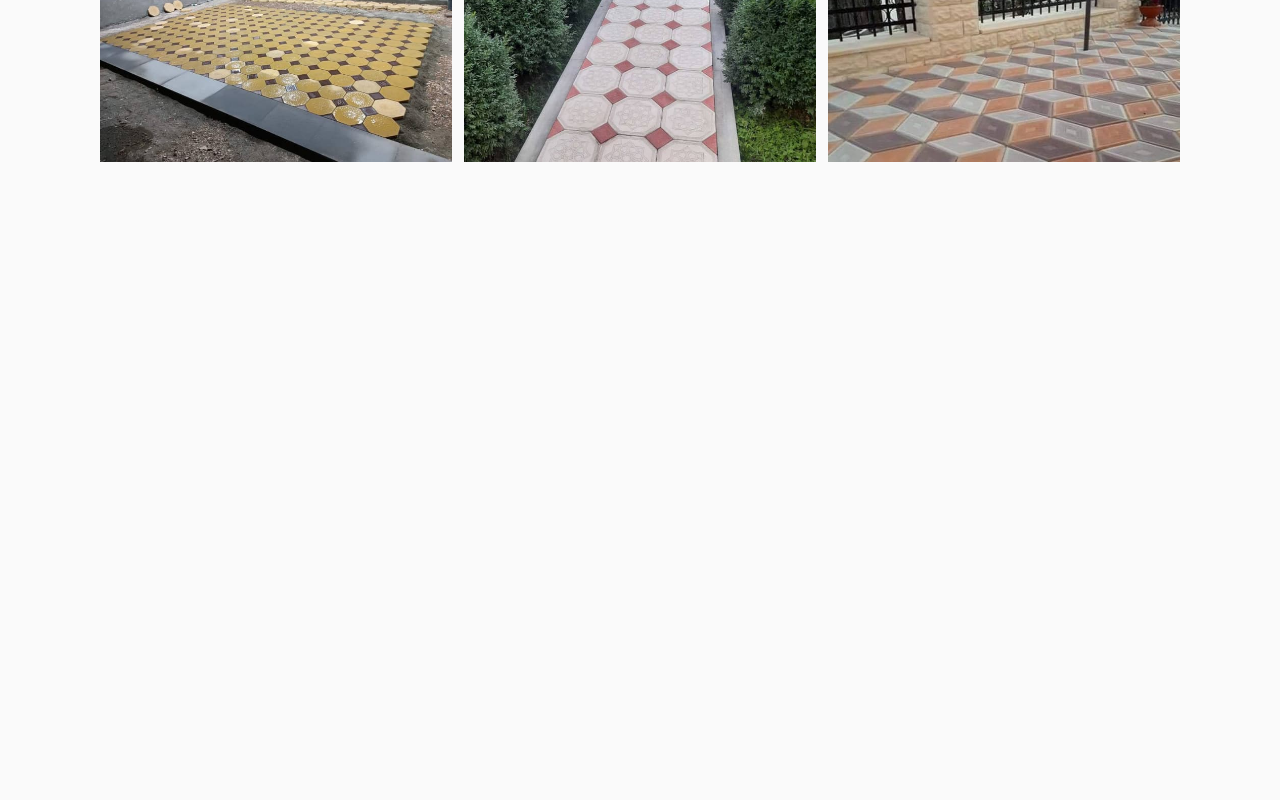
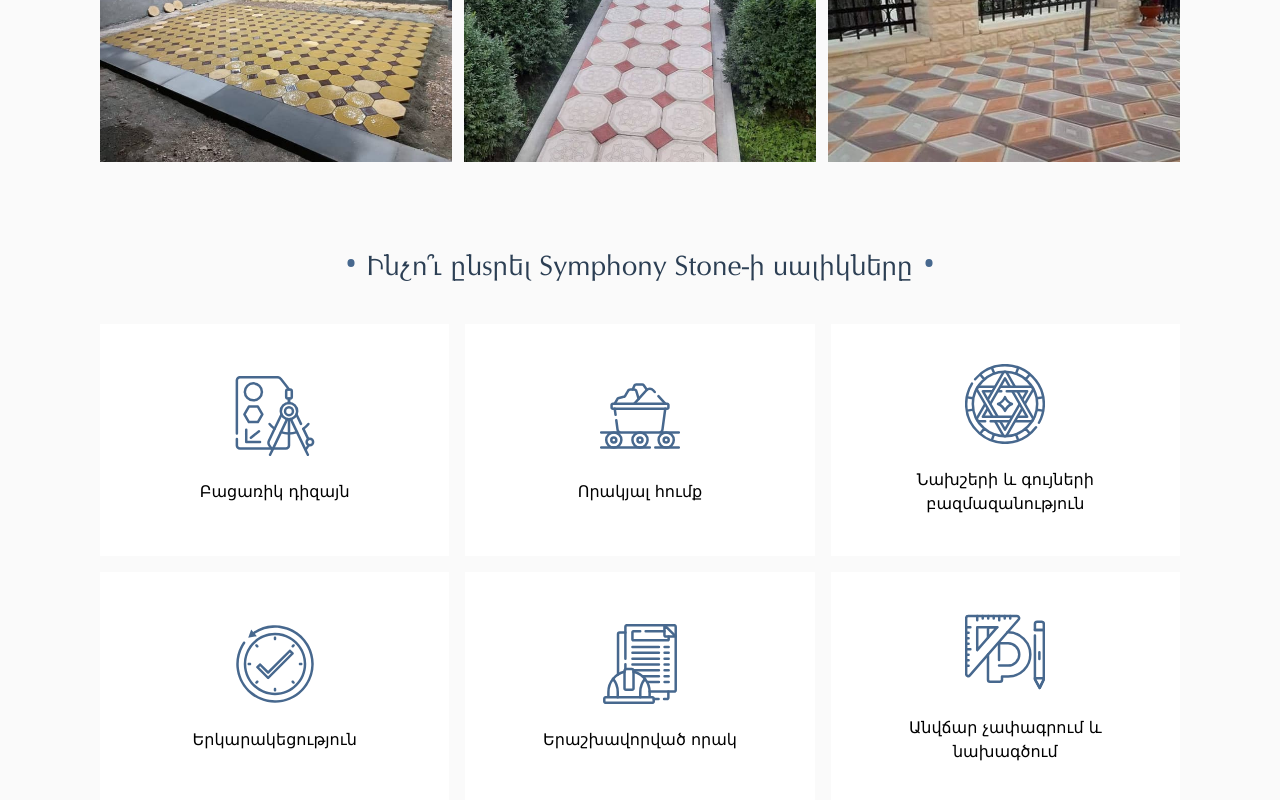
Before and after one commit to ArtyomArtenyan/SymphonyStones, a React (Vite) app: page / in a window 1280 px wide. Shown: the part 1640-2440 px from the top of the page. Before the commit the page ends 1802 px from the top, so only its background shows below. Built offline with nearby package versions, Linux system fonts and the light colour scheme.

Commit message:
Finish WhySymphonyStone Section:delete some features in iconsButton component and add som features in Header and Start working on ContactUs Section

```diff
--- a/src/components/common/Dot/Dot.jsx
+++ b/src/components/common/Dot/Dot.jsx
@@ -3,7 +3,7 @@ import dot from '../../../assets/svgs/icons//elipse.svg';
 const Dot = () => {
 	return (
 		<div>
-			<img alt='elipse' src={dot} />
+			<img alt='elipse' width='8' height='8' src={dot} />
 		</div>
 	);
 };
--- a/src/components/common/IconsButton/IconsButton.jsx
+++ b/src/components/common/IconsButton/IconsButton.jsx
@@ -6,11 +6,9 @@ const IconsButton = ({ image, href }) => {
 
 	return (
 		<div>
-			<div className='flex items-center  w-10 h-10 border-none rounded-full justify-center bg-primaryLightBlue'>
-				<a href={href} target='blank'>
-					<img src={image} alt={imgName[imgName.length - 1]} />
-				</a>
-			</div>
+			<a href={href} target='blank'>
+				<img src={image} alt={imgName[imgName.length - 1]} />
+			</a>
 		</div>
 	);
 };
--- /dev/null
+++ b/src/components/common/WhySymphonyStone/WhySymphonyStoneSection.jsx
@@ -0,0 +1,36 @@
+import React from 'react';
+import {
+	Why_Symphony_Stone_Section,
+	Why_Symphony_Stone_Section_title,
+} from '../../../dataBase/data';
+import Dot from '../Dot/Dot';
+import IconsButton from '../IconsButton/IconsButton';
+
+const WhySymphonyStoneSection = () => {
+	return (
+		<div>
+			<div className='px-[240px] my-20 flex flex-col gap-10 max-w-2xl-1440:px-[100px] max-w-xl-1024:px-10  max-w-xl-1024:my-10 max-w-ss-480:px-5 '>
+				<div className='flex justify-center items-center gap-3 w-full h-[42px] max-w-xl-1024:h-9'>
+					<Dot />
+					<h1 className='font-ArmOmega text-[28px] text-center text-primaryDarkBlue leading-none max-w-xl-1024:text-[24px] max-w-ss-480:text-xl'>
+						{Why_Symphony_Stone_Section_title}
+					</h1>
+					<Dot />
+				</div>
+				<div className='grid grid-cols-3 gap-4 max-w-xl-1024:grid-cols-2 max-w-ss-480:grid-cols-1'>
+					{Why_Symphony_Stone_Section.map((ele, i) => (
+						<div
+							key={ele.id}
+							className='flex justify-center items-center flex-col py-10 px-6 bg-white gap-6'
+						>
+							<IconsButton image={ele.icon} />
+							<p className='text-center'>{ele.description}</p>
+						</div>
+					))}
+				</div>
+			</div>
+		</div>
+	);
+};
+
+export default WhySymphonyStoneSection;
--- a/src/components/layout/Header/Header.jsx
+++ b/src/components/layout/Header/Header.jsx
@@ -1,12 +1,35 @@
 import React from 'react';
 import {
 	BurgerMenu,
+	faceBookIcon,
 	IconsButton,
-	faceBookIcon,
 	instagramIcon,
 	logo,
 	phoneIcon,
 } from '../../../index';
+const socialLinks = [
+	{
+		id: 1,
+		name: 'Facebook',
+		icon: faceBookIcon,
+		href: 'https://www.facebook.com/people/Symphony-Stone/61565963601342/?mibextid=LQQJ4d&rdid=9wieZKzhqhhFCb6f&share_url=https%3A%2F%2Fwww.facebook.com%2Fshare%2F7Z46P4dT61QiACzD%2F%3Fmibextid%3DLQQJ4d',
+		bgColor: 'bg-primaryLightBlue',
+	},
+	{
+		id: 2,
+		name: 'instagramIcon',
+		icon: instagramIcon,
+		href: 'https://www.instagram.com/symphonystone90/profilecard/?igsh=MWxqdjc3dXlpOXNjZg%3D%3D',
+		bgColor: 'bg-primaryLightBlue',
+	},
+	{
+		id: 3,
+		name: 'Phone',
+		icon: phoneIcon,
+		href: 'tel:+37493220380',
+		bgColor: 'bg-primaryLightBlue',
+	},
+];
 
 const Header = () => {
 	return (
@@ -23,19 +46,14 @@ const Header = () => {
 				</ul>
 			</div>
 			<div className='flex items-center justify-center gap-3 max-w-xl-1024:hidden'>
-				<IconsButton
-					image={faceBookIcon}
-					href={
-						'https://www.facebook.com/people/Symphony-Stone/61565963601342/?mibextid=LQQJ4d&rdid=9wieZKzhqhhFCb6f&share_url=https%3A%2F%2Fwww.facebook.com%2Fshare%2F7Z46P4dT61QiACzD%2F%3Fmibextid%3DLQQJ4d'
-					}
-				/>
-				<IconsButton
-					image={instagramIcon}
-					href={
-						'https://www.instagram.com/symphonystone90/profilecard/?igsh=MWxqdjc3dXlpOXNjZg%3D%3D'
-					}
-				/>
-				<IconsButton image={phoneIcon} />
+				{socialLinks.map(link => (
+					<div
+						key={link.id}
+						className={`flex items-center w-10 h-10 border-none rounded-full justify-center ${link.bgColor}`}
+					>
+						<IconsButton image={link.icon} href={link.href} />
+					</div>
+				))}
 			</div>
 			<BurgerMenu />
 		</div>
--- a/src/components/pages/Home/Home.jsx
+++ b/src/components/pages/Home/Home.jsx
@@ -1,12 +1,16 @@
 import React from 'react';
-import HeroSection from './HeroSection';
-import OurWorkSection from './OurWorkSection';
+import {
+	HeroSection,
+	OurWorkSection,
+	WhySymphonyStoneSection,
+} from '../../../index';
 
 const Home = () => {
 	return (
 		<div>
 			<HeroSection />
 			<OurWorkSection />
+			<WhySymphonyStoneSection />
 		</div>
 	);
 };
--- a/src/dataBase/data.js
+++ b/src/dataBase/data.js
@@ -47,6 +47,9 @@ export const our_Work_Section = [
 	project11,
 	project12,
 ];
+export const Why_Symphony_Stone_Section_title =
+	'Ինչո՞ւ ընտրել Symphony Stone-ի սալիկները';
+
 export const Why_Symphony_Stone_Section = [
 	{
 		id: 1,
```
Also changed, not shown: src/index.js (+7 -0 lines).
